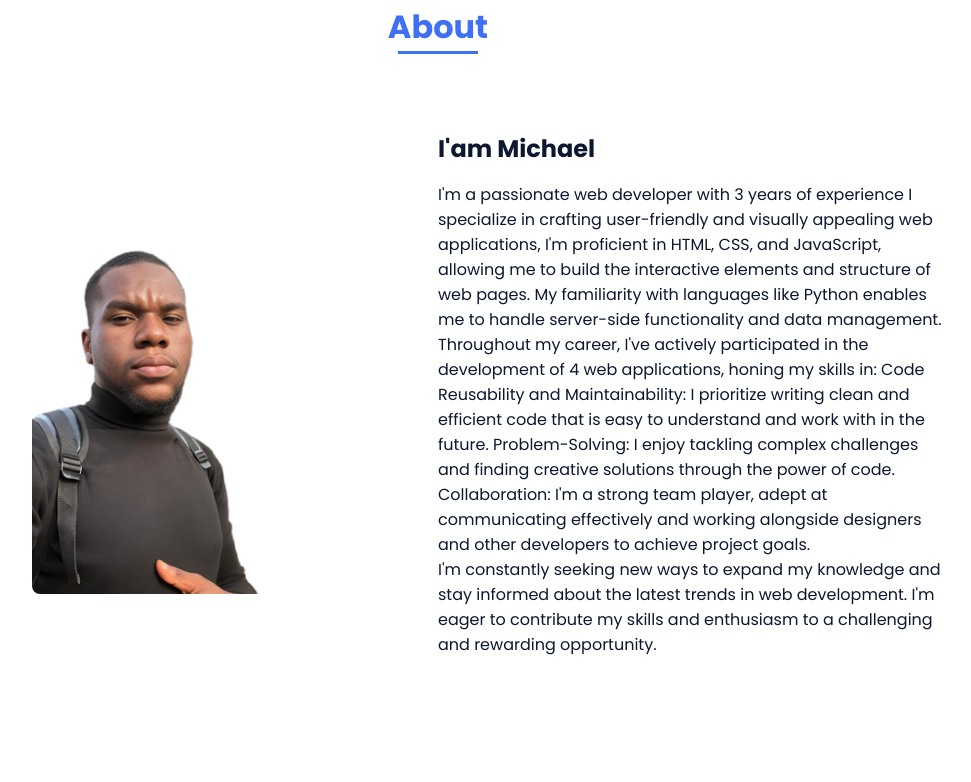
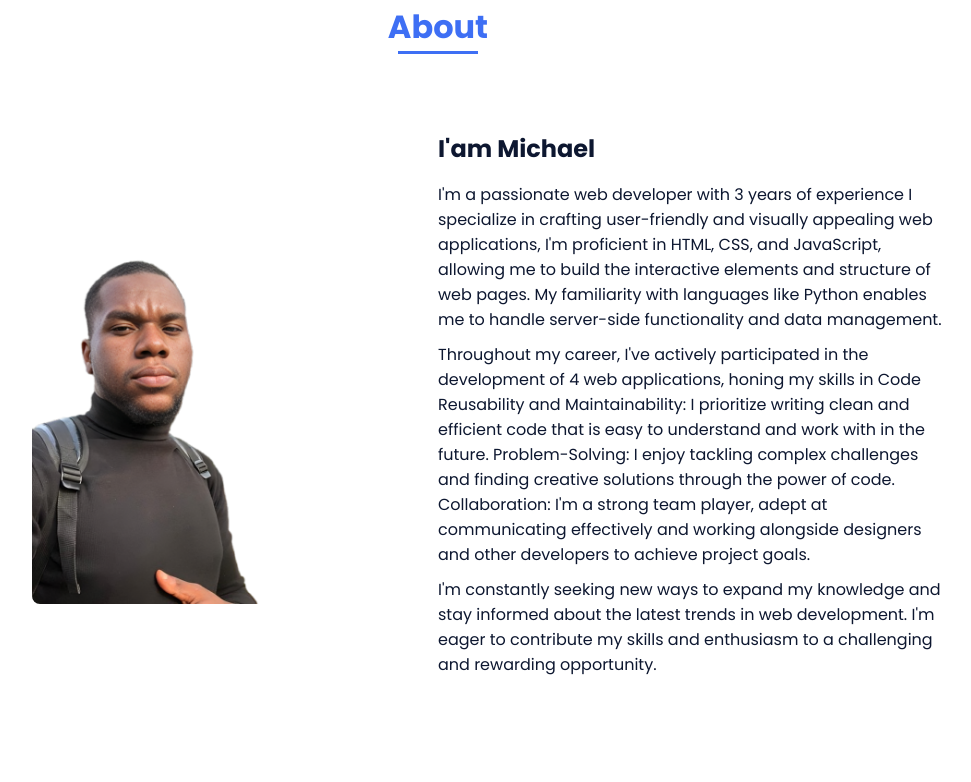
Before and after one commit to freshmnk/portfolio-responsive-complete, a plain HTML site: page index.html in a window 1280 px wide. Shown: the part 853-1635 px from the top of the page, without its empty margins (202-1173 px from the left). Drawn offline with nearby package versions, Linux system fonts and the light colour scheme.

Commit message:
My portfolio site Commit

```diff
--- a/assets/css/styles.css
+++ b/assets/css/styles.css
@@ -493,3 +493,9 @@ img {
   width: 20px;
   margin-right: 10%;
 }
+
+.about__text {
+  margin-bottom: 10px;
+}
+
+.contact__butto
--- a/index.html
+++ b/index.html
@@ -72,14 +72,14 @@
                         <img src="assets/img/about.jpg" alt="">
                     </div>
 
-                    <div>
+                    <div class = "about__div" >
                         <h2 class="about__subtitle">I'am Michael</h2>
                         <p class="about__text">
                             I'm a passionate web developer with 3 years of experience I specialize in crafting user-friendly and visually appealing web applications, I'm proficient in HTML, CSS, and JavaScript, allowing me to build the interactive elements and structure of web pages.                  My familiarity with languages like Python enables me to handle server-side functionality and data management.
                         </p>
 
-                           <P>
-                            Throughout my career, I've actively participated in the development of 4 web applications, honing my skills in:
+                           <P class="about__text">
+                            Throughout my career, I've actively participated in the development of 4 web applications, honing my skills in
 
                             Code Reusability and Maintainability: I prioritize writing clean and efficient code that is easy to understand and work with in the future.
                             Problem-Solving: I enjoy tackling complex challenges and finding creative solutions through the power of code.
@@ -180,7 +180,15 @@
                 </div>
             </section>
 
+
             <!--===== CONTACT =====-->
+           <section class="contact section" id="contact">
+            <p class="contact-writeup"> Kindly click the link below to get in Touch with me </p>
+            <a href="#" class="button">Contact</a>
+           </section>
+
+
+
 
 
 
```
